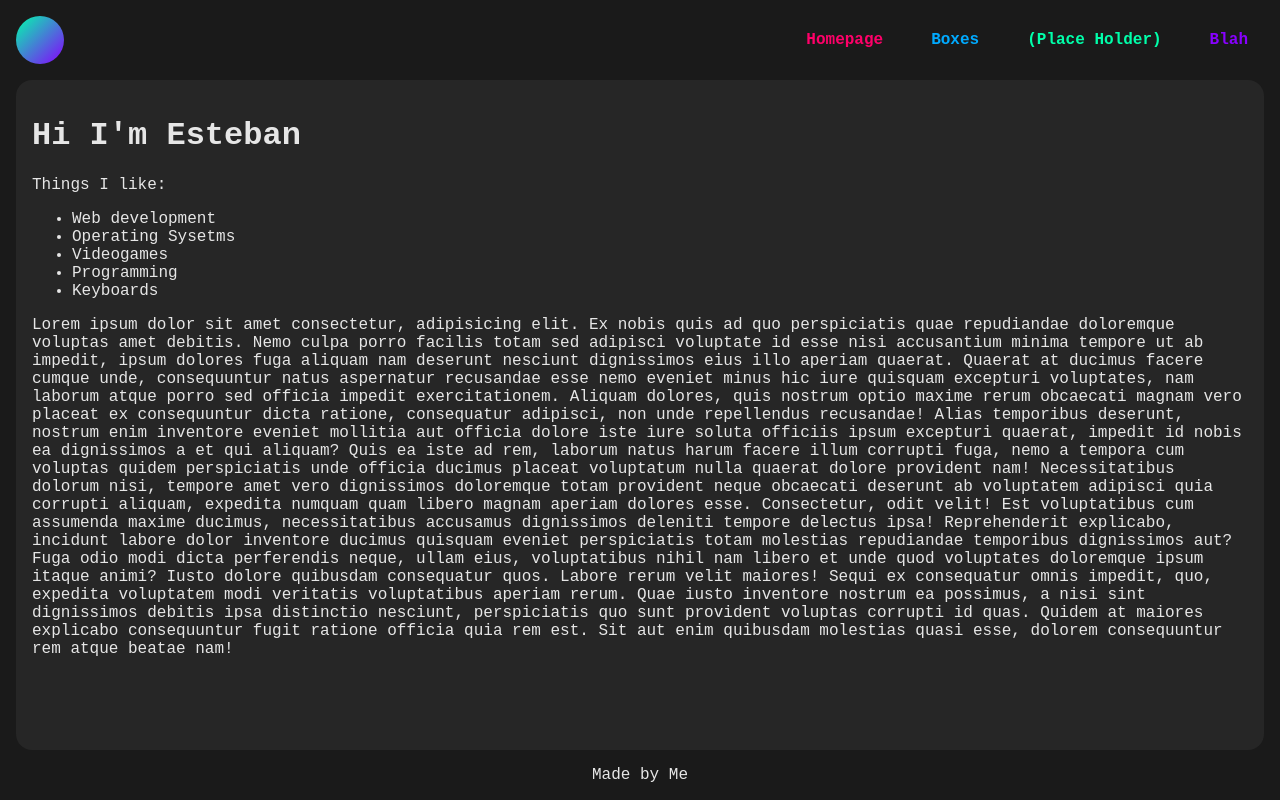
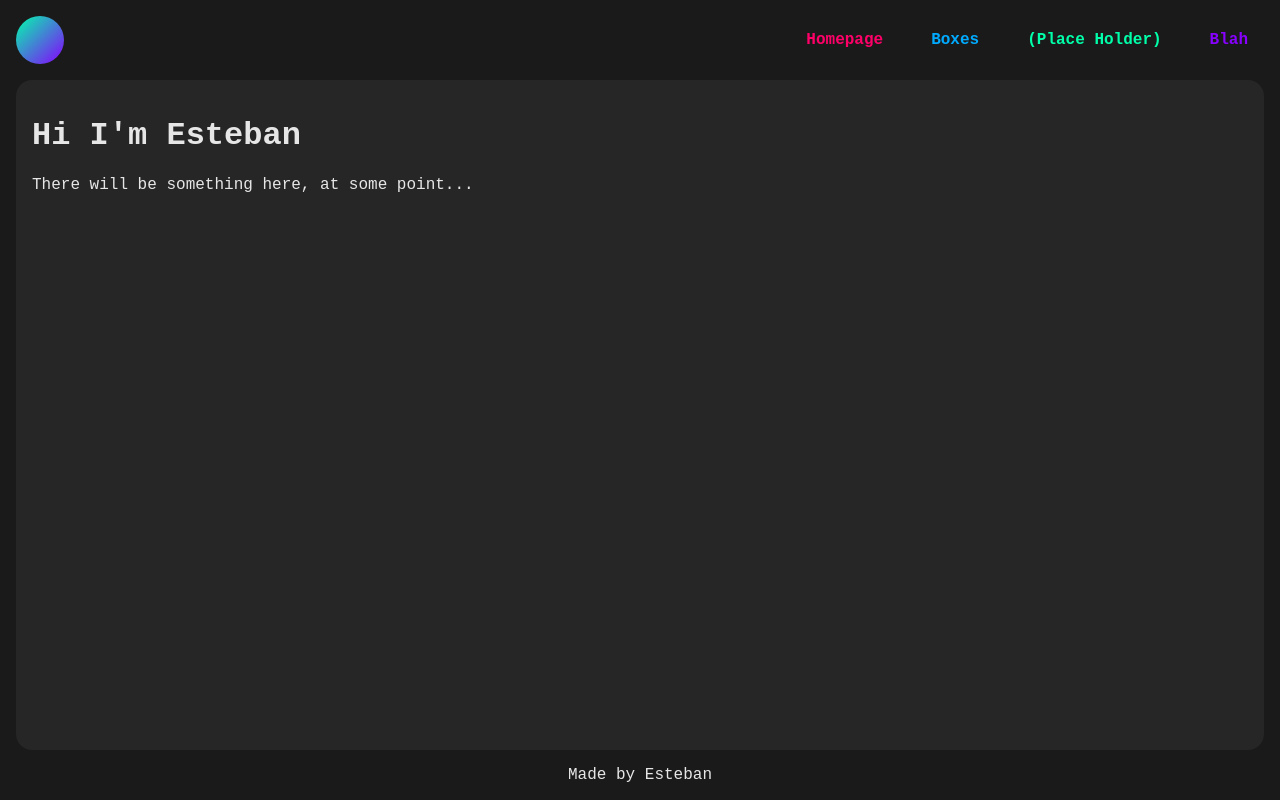
Before and after one commit to ebzuluaga/nginx-and-docker, a website: page src/public/index.html in a window 1280 px wide. Drawn offline with Linux system fonts and the light colour scheme; a web font is replaced by a local one.

Commit message:
remove this nonsense

```diff
--- a/src/public/index.html
+++ b/src/public/index.html
@@ -5,7 +5,7 @@
 	<meta charset="UTF-8">
 	<meta name="viewport" content="width=device-width, initial-scale=1.0">
 	<link href="styles.css" rel="stylesheet" />
-	<title>index</title>
+	<title>Home</title>
 </head>
 
 <body>
@@ -23,55 +23,11 @@
 	</nav>
 	<main>
 		<h1>Hi I'm Esteban </h1>
-		<p>Things I like:</p>
-		<ul>
-			<li>Web development</li>
-			<li>Operating Sysetms</li>
-			<li>Videogames</li>
-			<li>Programming</li>
-			<li>Keyboards</li>
-		</ul>
-		<p>Lorem ipsum dolor sit amet consectetur, adipisicing elit. Ex nobis quis ad quo perspiciatis quae repudiandae
-			doloremque voluptas amet debitis. Nemo culpa porro facilis totam sed adipisci voluptate id esse nisi
-			accusantium minima tempore ut ab impedit, ipsum dolores fuga aliquam nam deserunt nesciunt dignissimos eius
-			illo aperiam quaerat. Quaerat at ducimus facere cumque unde, consequuntur natus aspernatur recusandae esse
-			nemo eveniet minus hic iure quisquam excepturi voluptates, nam laborum atque porro sed officia impedit
-			exercitationem. Aliquam dolores, quis nostrum optio maxime rerum obcaecati magnam vero placeat ex
-			consequuntur dicta ratione, consequatur adipisci, non unde repellendus recusandae! Alias temporibus
-			deserunt, nostrum enim inventore eveniet mollitia aut officia dolore iste iure soluta officiis ipsum
-			excepturi quaerat, impedit id nobis ea dignissimos a et qui aliquam? Quis ea iste ad rem, laborum natus
-			harum facere illum corrupti fuga, nemo a tempora cum voluptas quidem perspiciatis unde officia ducimus
-			placeat voluptatum nulla quaerat dolore provident nam! Necessitatibus dolorum nisi, tempore amet vero
-			dignissimos doloremque totam provident neque obcaecati deserunt ab voluptatem adipisci quia corrupti
-			aliquam, expedita numquam quam libero magnam aperiam dolores esse. Consectetur, odit velit! Est voluptatibus
-			cum assumenda maxime ducimus, necessitatibus accusamus dignissimos deleniti tempore delectus ipsa!
-			Reprehenderit explicabo, incidunt labore dolor inventore ducimus quisquam eveniet perspiciatis totam
-			molestias repudiandae temporibus dignissimos aut? Fuga odio modi dicta perferendis neque, ullam eius,
-			voluptatibus nihil nam libero et unde quod voluptates doloremque ipsum itaque animi? Iusto dolore quibusdam
-			consequatur quos. Labore rerum velit maiores! Sequi ex consequatur omnis impedit, quo, expedita voluptatem
-			modi veritatis voluptatibus aperiam rerum. Quae iusto inventore nostrum ea possimus, a nisi sint dignissimos
-			debitis ipsa distinctio nesciunt, perspiciatis quo sunt provident voluptas corrupti id quas. Quidem at
-			maiores explicabo consequuntur fugit ratione officia quia rem est. Sit aut enim quibusdam molestias quasi
-			esse, dolorem consequuntur rem atque beatae nam!</p>
+		<p>There will be something here, at some point...</p>
 	</main>
 	<footer>
-		Made by Me
+		Made by Esteban
 	</footer>
 </body>
 
 </html>
-
-<!DOCTYPE html>
-<html lang="en">
-
-<head>
-	<meta charset="UTF-8">
-	<meta name="viewport" content="width=device-width, initial-scale=1.0">
-	<title>Document</title>
-</head>
-
-<body>
-
-</body>
-
-</html>
```
